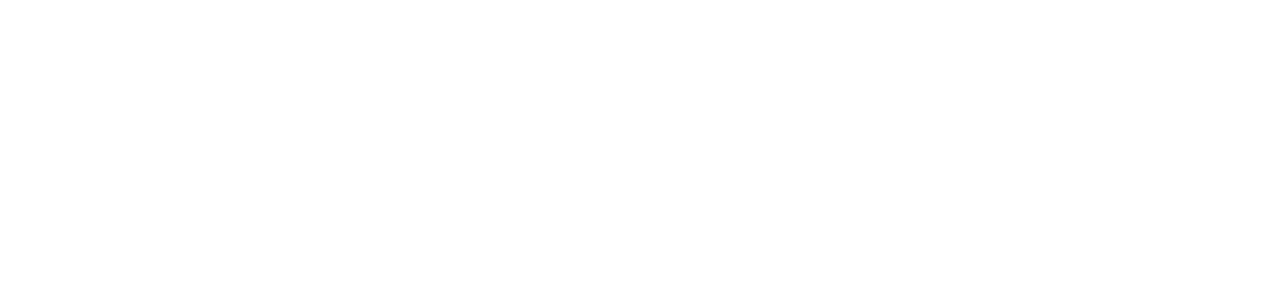
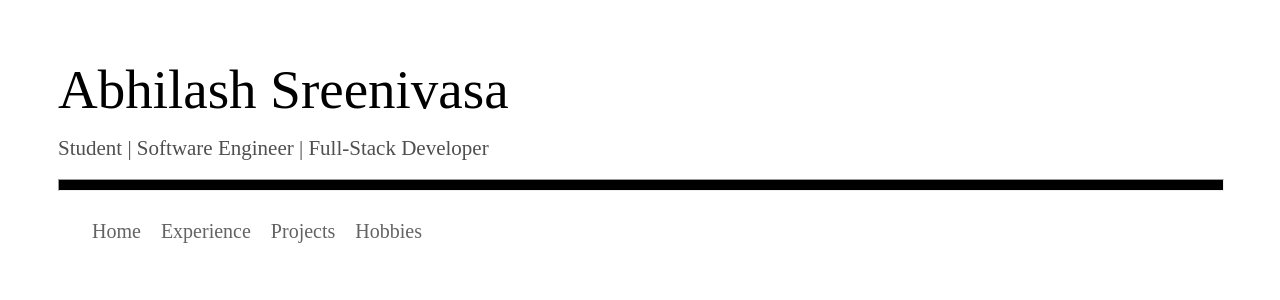
Before and after one commit to abhilashSreenivasa/portfolio, a React (Create React App) app: page / in a window 1280 px wide. Shown: the top 300 px of the page. Built offline with nearby package versions, Linux system fonts and the light colour scheme.

Commit message:
Added Name and identity #2, closes #1

```diff
--- a/src/App.css
+++ b/src/App.css
@@ -1,53 +1,24 @@
-.App {
-  text-align: center;
+.App{
+  font-style: 'verdana';
 }
-
-.App-logo {
-  height: 40vmin;
-  pointer-events: none;
-}
-
-@media (prefers-reduced-motion: no-preference) {
-  .App-logo {
-    animation: App-logo-spin infinite 20s linear;
-  }
-}
-
-.App-header {
-  background-color: #282c34;
-  min-height: 100vh;
+.main{
   display: flex;
   flex-direction: column;
-  align-items: center;
-  justify-content: center;
-  font-size: calc(10px + 2vmin);
-  color: white;
+  padding:50px 50px;
 }
-
-.App-link {
-  color: #61dafb;
+#header-name{
+  font-size:55px;
+  margin-bottom: 15px;
 }
-
-@keyframes App-logo-spin {
-  from {
-    transform: rotate(0deg);
-  }
-  to {
-    transform: rotate(360deg);
-  }
+.hr-large{
+  height:10px;
+  color:black;
+  border:'none';
+  width:100%;
+  background-color:black;
 }
-
-.mobileMenu {
-  position: fixed;
-  top: 0;
-  right: -100%; /* Start off-screen to the right */
-  height: 100%;
-  width: 80%; /* Adjust the width as needed */
-  background-color: white; /* Set your background color */
-  z-index: 1000;
-  transition: transform 0.3s ease-in-out; /* Add a transition for smooth sliding */
+#header-identity{
+  color: #4F4F4F;
+  font-size:21px;
+  margin-bottom: 10px;
 }
-
-.mobileMenu.open {
-  transform: translateX(0); /* Slide in to the viewport */
-}
--- a/src/components/NavigationMenu.jsx
+++ b/src/components/NavigationMenu.jsx
@@ -1,23 +1,119 @@
-import { Menu,MenuItem } from '@mui/material';
-import { useState } from 'react';
-const NavigationMenu = () => {
-  const [open, setOpen] = useState(false);
+import React, { useState } from 'react';
+import AppBar from '@mui/material/AppBar';
+import Toolbar from '@mui/material/Toolbar';
+import IconButton from '@mui/material/IconButton';
+import MenuIcon from '@mui/icons-material/Menu';
+import Menu from '@mui/material/Menu';
+import MenuItem from '@mui/material/MenuItem';
+import Hidden from '@mui/material/Hidden'; // Import Hidden component
+import { makeStyles } from '@mui/styles';
+
+const useStyles = makeStyles((theme) => ({
+  appBar: {
+    backgroundColor: 'white', // Set the background color to white
+    color: 'black', // Set the text color to black
+    boxShadow:'none !important',
+    border:'none !important',
+    transition: 'width 0.3s ease',
+  },
+  menuButton: {
+    marginRight: theme.spacing(2),
+  },
+  title: {
+    flexGrow: 1,
+  },
+  menuItems: {
+    display: 'flex',
+    justifyContent: 'left', // Center-align the menu items
+    alignItems: 'center', // Vertically center-align the menu items
+    width:'100%'
+  },
+  menuItem: {
+    textDecoration: 'none',
+    color: '#636363', // Set the text color to black
+    margin: '0 10px', // Add margin between menu items if needed
+    fontSize: '20px', // Increase font size
+  },
+}));
+
+function NavigationMenu() {
+  const classes = useStyles();
+  const [mobileMenuAnchorEl, setMobileMenuAnchorEl] = useState(null);
+
+  const handleMobileMenuOpen = (event) => {
+    setMobileMenuAnchorEl(event.currentTarget);
+  };
+
+  const handleMobileMenuClose = () => {
+    setMobileMenuAnchorEl(null);
+  };
 
   return (
+    <div>
+      <Hidden mdUp> {/* Hide the following content on screens bigger than md */}
+        <AppBar  className={classes.appBar}>
+          <Toolbar>
+            <IconButton
+              edge="start"
+              color="inherit"
+              aria-label="menu"
+              className={classes.menuButton}
+              onClick={handleMobileMenuOpen}
+            >
+              <MenuIcon />
+            </IconButton>
+          </Toolbar>
+        </AppBar>
+      </Hidden>
+      <Hidden smDown> {/* Hide the following content on screens smaller than sm */}
+        <AppBar position='inherit' className={classes.appBar}>
+          <Toolbar>
+            <div className={classes.menuItems}>
+              <a href="/" className={classes.menuItem}>
+                Home
+              </a>
+              <a href="/experience" className={classes.menuItem}>
+                Experience
+              </a>
+              <a href="/projects" className={classes.menuItem}>
+                Projects
+              </a>
+              <a href="/hobbies" className={classes.menuItem}>
+                Hobbies
+              </a>
+            </div>
+          </Toolbar>
+        </AppBar>
+      </Hidden>
       <Menu
-      open={open}
-      onClose={() => setOpen(false)}
+        anchorEl={mobileMenuAnchorEl}
+        keepMounted
+        open={Boolean(mobileMenuAnchorEl)}
+        onClose={handleMobileMenuClose}
       >
-      <MenuItem onClick={() => setOpen(false)}>
+        <MenuItem onClick={handleMobileMenuClose}>
+          <a href="/" className={classes.menuItem}>
             Home
+          </a>
         </MenuItem>
-      <MenuItem onClick={() => setOpen(false)}>
-        Profile
+        <MenuItem onClick={handleMobileMenuClose}>
+          <a href="/experience" className={classes.menuItem}>
+            Experience
+          </a>
         </MenuItem>
-      <MenuItem onClick={() => setOpen(false)}>
-        Settings
+        <MenuItem onClick={handleMobileMenuClose}>
+          <a href="/projects" className={classes.menuItem}>
+            Projects
+          </a>
+        </MenuItem>
+        <MenuItem onClick={handleMobileMenuClose}>
+          <a href="/hobbies" className={classes.menuItem}>
+            Hobbies
+          </a>
         </MenuItem>
       </Menu>
+    </div>
   );
-};
-export default NavigationMenu
+}
+
+export default NavigationMenu;
--- a/src/muiTheme.js
+++ b/src/muiTheme.js
@@ -3,7 +3,7 @@
 const theme = createTheme({
   palette: {
     primary: {
-      main: '#333', // Set your primary color
+      main: '#FFFFF', // Set your primary color
     },
     // Add more color configurations if needed
   },
--- a/src/pages/HomePage.jsx
+++ b/src/pages/HomePage.jsx
@@ -3,8 +3,13 @@
 
 function Home() {
   return (
-    <div>
+    <div className="main">
+      <div id='header-name'>Abhilash Sreenivasa</div>
+      <div id='header-identity'>Student | Software Engineer | Full-Stack Developer</div>
+      <hr className='hr-large'/>
       <NavigationMenu />
+
+
     </div>
   );
 }
```
Lines whose indentation alone changed are shown as unchanged.
